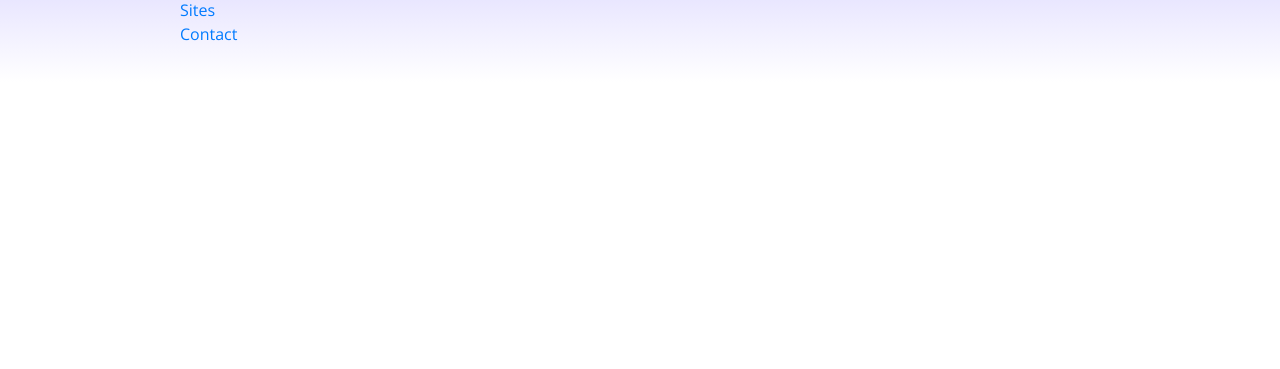
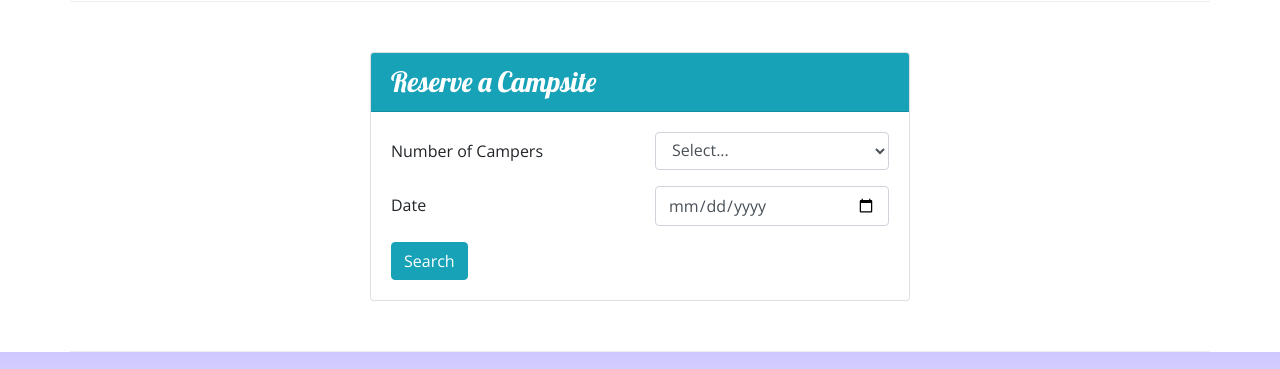
Before and after one commit to jessa-g/nucampsite, a website: page index.html in a window 1280 px wide. Shown: the part 1151-1520 px from the top of the page. Before the commit the page ends 1233 px from the top, so only its background shows below. Drawn offline with nearby package versions, Linux system fonts and the light colour scheme.

Commit message:
Week 2 Assignment

```diff
--- a/index.html
+++ b/index.html
@@ -25,6 +25,9 @@
                 <div class="col">
                   <h1>NuCamp</h1>
                   <h2>a better way to camp</h2>
+                </div>
+                <div class="col-md-4 col-xl-2">
+                    <a class="btn btn-info btn-lg" href="#reserveForm">Reserve Campsite</a>
                 </div>
             </div>
         </div>
@@ -66,8 +69,13 @@
                 <h2>Featured Campsites</h2>
             </div>
             <div class="col">
-                <h3>React Lake Campground</h3>
-                <p class="d-none d-sm-block">Nestled in the foothills of the Chrome Mountains, this campground on the shores of the pristine React Lake is a favorite for fly fishers.</p>
+                <div class="media">
+                    <div class="media-body align-self-center">
+                        <h3>React Lake Campground</h3>
+                        <p class="d-none d-sm-block">Nestled in the foothills of the Chrome Mountains, this campground on the shores of the pristine React Lake is a favorite for fly fishers.</p>
+                    </div>
+                    <img class="d-flex ml-3 img-thumbnail" src="img/react-lake-thumb.jpg" alt="React Lake"/>
+                </div>
             </div>
         </div>
 
@@ -81,6 +89,42 @@
                     <div class="media-body align-self-center">
                         <h3>Bootstrap Outfitters</h3>
                         <p class="d-none d-sm-block">Bootstrap Outfitters supplies you gear you need at prices you can't beat.</p>
+                    </div>
+                </div>
+            </div>
+        </div>
+        <div class="row row-content align-items-center">
+            <div class="col-sm-6 mx-auto">
+                <div class="card">
+                    <h3 class="card-header bg-info text-white">Reserve a Campsite</h3>
+                    <div class="card-body">
+                        <form id="reserveForm">
+                            <div class="row form-group">
+                                <label for="numCampers" class="col-xs-12 col-sm-6 col-form-label">Number of Campers</label>
+                                <div class="col">
+                                    <select name="numCampers" id="numCampers" class="form-control">
+                                        <option selected>Select...</option>
+                                        <option value="1">1</option>
+                                        <option value="2">2</option>
+                                        <option value="3">3</option>
+                                        <option value="4">4</option>
+                                        <option value="5">5</option>
+                                        <option value="6">6</option>
+                                    </select>
+                                </div>
+                            </div>
+                            <div class="row form-group">
+                                <label for="date" class="col-xs-12 col-sm-6 col-form-label">Date</label>
+                                <div class="col-sm-6">
+                                    <input type="date" id="date" name="date" class="form-control" placeholder="mm/dd/yyy"/>
+                                </div>
+                            </div>
+                            <div class="row">
+                                <div class="col">
+                                    <button type="submit" class="btn btn-info">Search</button>
+                                </div>
+                            </div>
+                        </form>
                     </div>
                 </div>
             </div>
```
